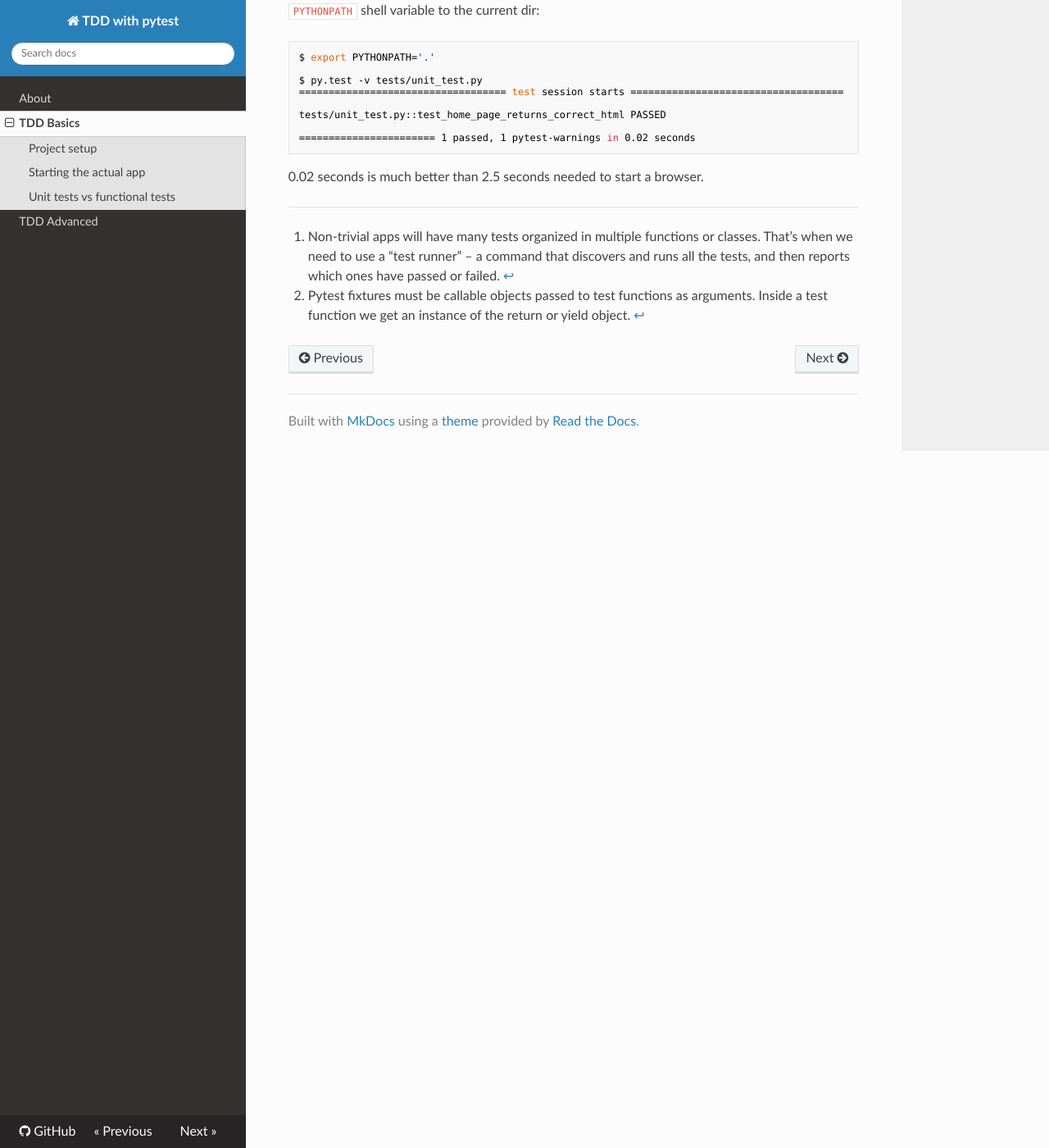
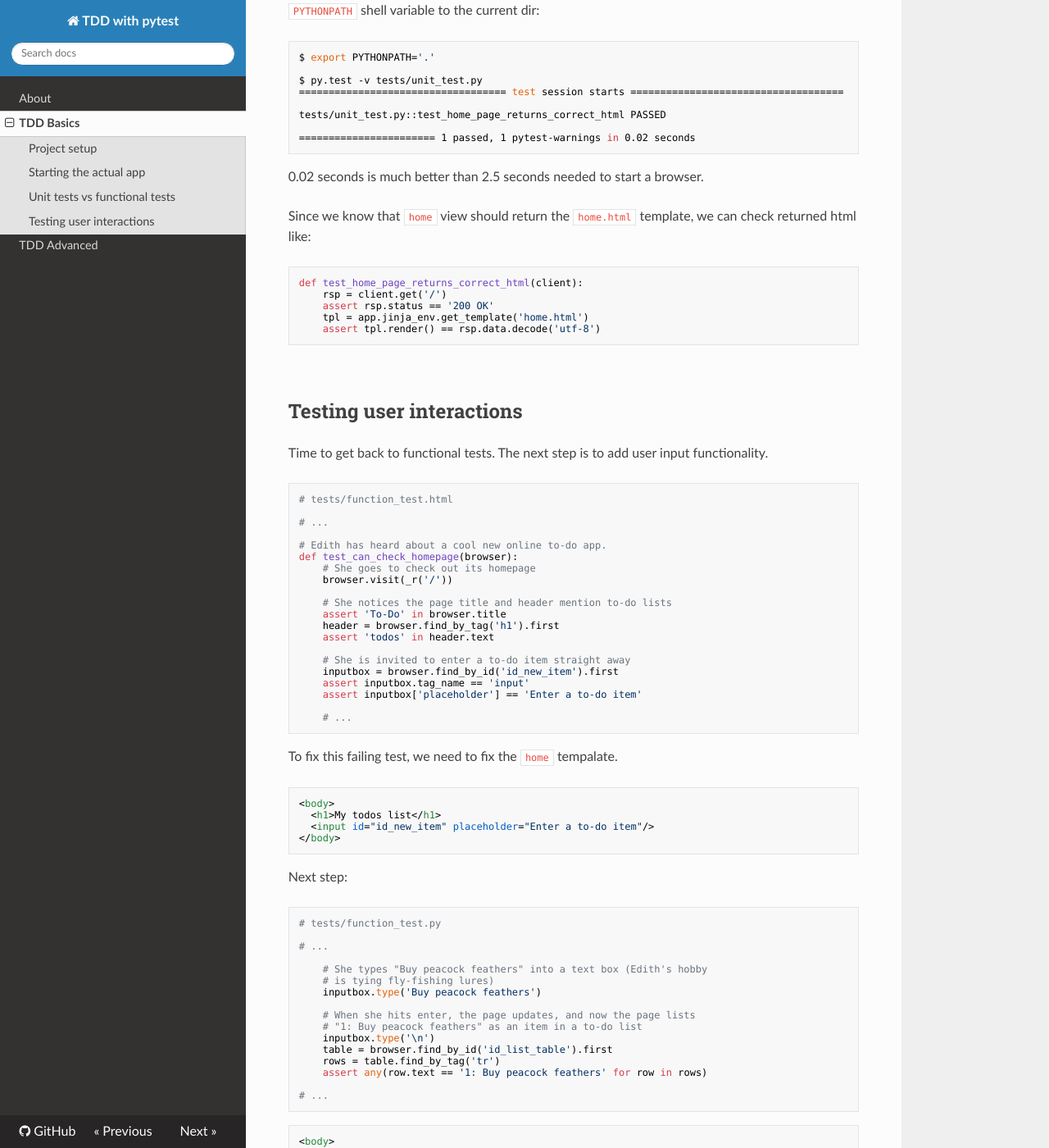
Before and after one commit to vanzaj/tdd-pytest, an MkDocs documentation site: the page built from docs/tdd-pytest/content/tdd-basics.md, in a window 1280 px wide and 1400 px high, scrolled down 5477 px. Shown: the whole window at 82% size. Built offline with MkDocs 1.6.1, drawn with Linux system fonts in a browser that asks for light colours; nearby versions of some CDN libraries; old or Windows-style settings are respelled for this version of MkDocs; some of the changed text lies outside the part shown.

Commit message:
Add user input

````diff
--- a/docs/tdd-pytest/content/tdd-basics.md
+++ b/docs/tdd-pytest/content/tdd-basics.md
@@ -317,12 +317,12 @@ the `test_can_check_homepage()` inside `functional_test.py`:
 # tests/unit_test.py
 
 import pytest
-import todoapp
+from todoapp import app
 
 @pytest.fixture(scope='session')
 def client():
-    todoapp.app.config['TESTING'] = True
-    return todoapp.app.test_client()
+    app.config['TESTING'] = True
+    return app.test_client()
 
 def test_home_page_returns_correct_html(client):
     rsp = client.get('/')
@@ -356,3 +356,106 @@ tests/unit_test.py::test_home_page_returns_correct_html PASSED
 ```
 
 0.02 seconds is much better than 2.5 seconds needed to start a browser.
+
+Since we know that `home` view should return the `home.html` template,
+we can check returned html like:
+
+```python
+def test_home_page_returns_correct_html(client):
+    rsp = client.get('/')
+    assert rsp.status == '200 OK'
+    tpl = app.jinja_env.get_template('home.html')
+    assert tpl.render() == rsp.data.decode('utf-8')
+```
+<br/>
+
+## Testing user interactions
+
+Time to get back to functional tests. The next step is to add user input
+functionality.
+
+```python
+# tests/function_test.html
+
+# ...
+
+# Edith has heard about a cool new online to-do app.
+def test_can_check_homepage(browser):
+    # She goes to check out its homepage
+    browser.visit(_r('/'))
+
+    # She notices the page title and header mention to-do lists
+    assert 'To-Do' in browser.title
+    header = browser.find_by_tag('h1').first
+    assert 'todos' in header.text
+
+    # She is invited to enter a to-do item straight away
+    inputbox = browser.find_by_id('id_new_item').first
+    assert inputbox.tag_name == 'input'
+    assert inputbox['placeholder'] == 'Enter a to-do item'
+
+    # ...
+```
+
+To fix this failing test, we need to fix the `home` tempalate.
+
+```html
+<body>
+  <h1>My todos list</h1>
+  <input id="id_new_item" placeholder="Enter a to-do item"/>
+</body>
+```
+
+Next step:
+
+```python
+# tests/function_test.py
+
+# ...
+
+    # She types "Buy peacock feathers" into a text box (Edith's hobby
+    # is tying fly-fishing lures)
+    inputbox.type('Buy peacock feathers')
+
+    # When she hits enter, the page updates, and now the page lists
+    # "1: Buy peacock feathers" as an item in a to-do list
+    inputbox.type('\n')
+    table = browser.find_by_id('id_list_table').first
+    rows = table.find_by_tag('tr')
+    assert any(row.text == '1: Buy peacock feathers' for row in rows)
+
+# ...
+```
+
+```html
+<body>
+  <h1>My todos list</h1>
+  <input id="id_new_item" placeholder="Enter a to-do item"/>
+  <table id="id_list_table">
+  </table>
+</body>
+```
+
+```bash
+$ py.test  tests/functional_test.py
+
+======================================== FAILURES ========================================
+________________________________ test_can_check_homepage _________________________________
+
+<... skipped lines ...>
+
+        rows = table.find_by_tag('tr')
+>       assert any(row.text == '1: Buy peacock feathers' for row in rows)
+E       assert any(<generator object test_can_check_homepage.<locals>.<genexpr> at 0x10738c780>)
+
+tests/functional_test.py:45: AssertionError
+```
+
+If you want a more explicit error message, change the assertion line like this:
+
+```python
+
+    assert any(row.text == '1: Buy peacock feathers' for row in rows), \
+           'New to-do item did not appear in the table'
+
+```
````
Also changed, not shown: 3 other files.
